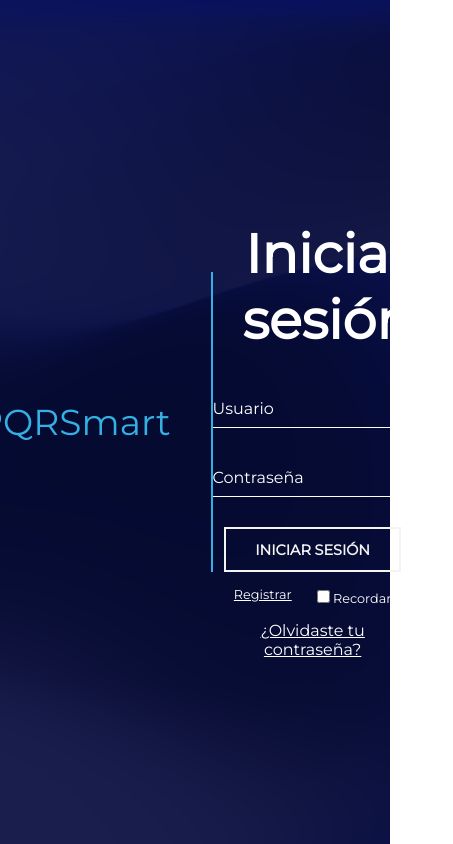
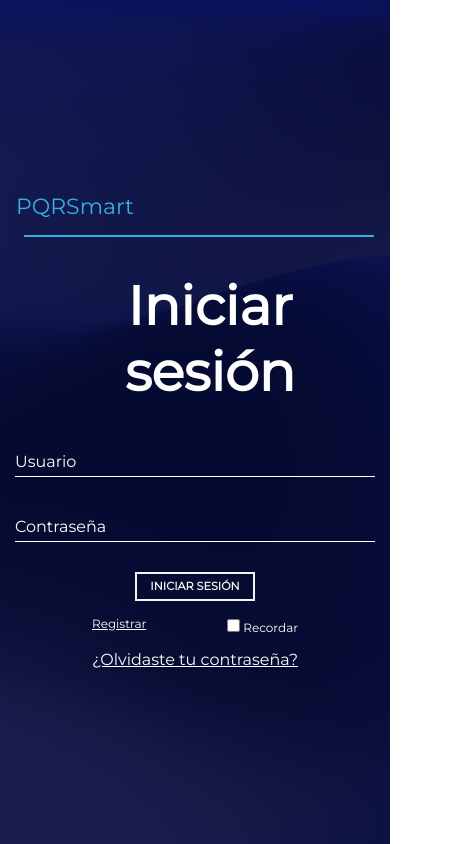
Before and after one commit to migueljgc/PQRSMARTFRONT, a React (Vite) app: page / in a window 390 px wide. Shown: the whole page, 453 px wide, since content can reach past the window. Built offline with nearby package versions, Linux system fonts and the light colour scheme.

Commit message:
Update Login.css

```diff
--- a/src/Menus/Login.css
+++ b/src/Menus/Login.css
@@ -201,3 +201,75 @@ body {
     color: #fff;
     text-align: center;
 }
+
+
+
+/* Media Queries para pantallas pequeñas (teléfonos móviles) */
+@media (max-width: 768px) {
+    .login-box {
+        padding: 20px;
+        flex-direction: column;
+        width: 100%;
+        /* Asegúrate de que ocupe todo el ancho en móviles */
+        align-items: center;
+        /* Centrar contenido horizontalmente */
+    }
+
+    .logo-section h1 {
+        font-size: 28px;
+        /* Ajusta el tamaño del logo */
+    }
+
+    .user-box input {
+        font-size: 14px;
+        /* Reduce el tamaño de la fuente para inputs en móviles */
+    }
+
+    .btn {
+        padding: 0.6em 1.5em;
+        /* Ajusta el tamaño del botón */
+        font-size: 0.8rem;
+    }
+
+    .CheckboxYRegistro {
+        font-size: 0.75em;
+    }
+
+    /* Centrar la línea vertical horizontalmente */
+    .vertical-line {
+        width: 500px;
+        /* Ajusta el ancho de la línea */
+        height: 2px;
+        /* Cambia a una línea horizontal */
+        margin-left: -110px;
+        /* Elimina el margen izquierdo */
+        margin-top: 60px;
+        /* Añade un margen superior */
+        align-self: center;
+        background-color: #34B0E3;
+    }
+}
+
+@media (max-width: 480px) {
+    .login-box {
+        padding: 15px;
+    }
+
+    .logo-section h1 {
+        font-size: 22px;
+    }
+
+    .user-box input {
+        font-size: 12px;
+    }
+
+    .btn {
+        padding: 0.5em 1.2em;
+        font-size: 0.7rem;
+    }
+
+    .vertical-line {
+        width: 350px;
+        /* Ajusta el ancho en pantallas muy pequeñas */
+    }
+}
```
